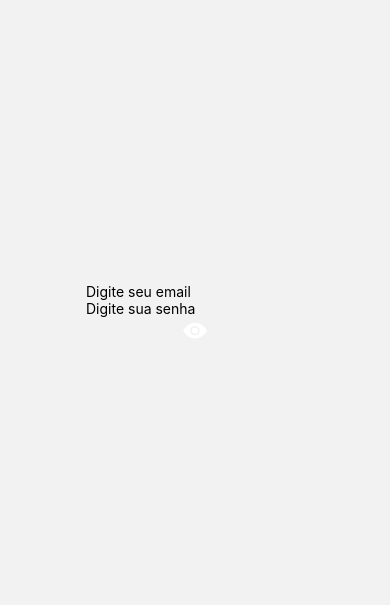
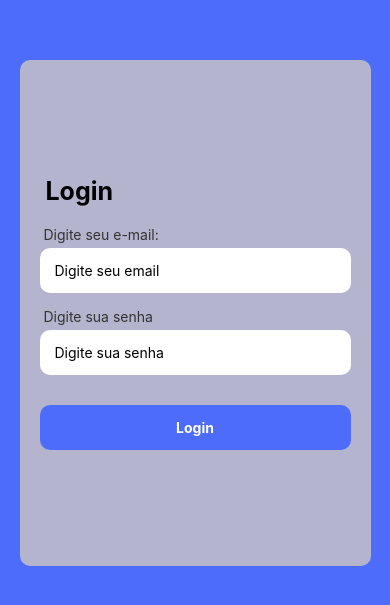
Before and after one commit to Zabriduel/stockplus_mobile, a React Native app: screen /Login in a window 390 px wide. Shown: the part 109-714 px from the top of the page. Built offline with nearby package versions, Linux system fonts and the light colour scheme.

Commit message:
Feat: login e home

```diff
--- a/App.tsx
+++ b/App.tsx
@@ -2,11 +2,13 @@ import { NavigationContainer } from "@react-navigation/native";
 import { createNativeStackNavigator } from "@react-navigation/native-stack";
 
 import Login from "./src/screens/Login";
+import Home from "./src/screens/Home";
 
 import React from "react";
 
 export type RootStackParamList = {
   Login: undefined,
+  Home: undefined,
 }
 
 const Stack = createNativeStackNavigator<RootStackParamList>();
@@ -22,6 +24,10 @@ export default function App() {
           }}
         />
 
+        <Stack.Screen
+          name="Home"
+          component={Home} />
+
       </Stack.Navigator>
     </NavigationContainer>
   );
--- /dev/null
+++ b/src/screens/Home/index.tsx
@@ -0,0 +1,60 @@
+import { StatusBar } from 'expo-status-bar';
+import { StyleSheet, Text, TouchableOpacity, View } from 'react-native';
+import { SafeAreaView } from 'react-native-safe-area-context';
+import { NativeStackNavigationProp } from '@react-navigation/native-stack';
+import { useNavigation } from '@react-navigation/native';
+import { RootStackParamList } from '../../../App';
+import FontAwesome5 from '@expo/vector-icons/FontAwesome5';
+
+type NavigationProps = NativeStackNavigationProp<RootStackParamList, 'Home'>;
+
+export default function Login() {
+    const navigation = useNavigation<NavigationProps>()
+    return (
+        <SafeAreaView style={styles.container}>
+            <TouchableOpacity style={styles.cards}>
+                <FontAwesome5 name="hourglass-half" size={24} color="black" style={styles.icons} />
+                <Text style={styles.info}>Vencimento próximo</Text>
+            </TouchableOpacity>
+            <TouchableOpacity style={styles.cards}>
+                <FontAwesome5 name="dolly-flatbed" size={24} color="black" style={styles.icons} />
+                <Text style={styles.info}>Movimentações</Text>
+            </TouchableOpacity>
+            <TouchableOpacity style={styles.cards}>
+                <FontAwesome5 name="exclamation-triangle" size={24} color="black" style={styles.icons} />
+                <Text style={styles.info}>Estoque mínimo</Text>
+            </TouchableOpacity>
+        </SafeAreaView>
+
+    );
+}
+const styles = StyleSheet.create({
+    container: {
+        flex: 1,
+        backgroundColor: '#4D6CFA',
+        height: '100%',
+        display: 'flex',
+        flexDirection: 'row',
+        flexWrap: 'wrap',
+
+    },
+    cards: {
+        backgroundColor: '#838383',
+        margin: 10,
+        height: '20%',
+        width: '45%',
+        borderRadius: 10,
+        justifyContent: 'center',
+        alignItems: 'center',
+
+    },
+    icons: {
+        // color: "white",
+        fontSize: 60,
+        marginBottom: 10,
+    },
+    info: {
+        // color: 'white'
+        fontSize: 15,
+    }
+});
--- a/src/screens/Login/index.tsx
+++ b/src/screens/Login/index.tsx
@@ -1,43 +1,93 @@
 import { StatusBar } from 'expo-status-bar';
 import { TextInput, StyleSheet, Text, View, TouchableOpacity } from 'react-native';
 import { Ionicons } from '@expo/vector-icons';
+import { SafeAreaView } from 'react-native-safe-area-context';
+import { NativeStackNavigationProp } from '@react-navigation/native-stack';
+import { useNavigation } from '@react-navigation/native';
+import { RootStackParamList } from '../../../App';
 
+type NavigationProps = NativeStackNavigationProp<RootStackParamList, 'Home'>;
 
 export default function Login() {
+    const navigation = useNavigation<NavigationProps>()
     return (
+        <SafeAreaView style={{ flex: 1 }}>
+            <View style={styles.container}>
+
                 <View style={styles.inputArea}>
-            <View>
-            </View>
+
+                    <Text style={styles.tituloLogin}> Login </Text>
+                    <Text  style={styles.textoInstrucao}> Digite seu e-mail:</Text>
                     <TextInput
                         placeholder='Digite seu email'
                         keyboardType="email-address"
                         autoCapitalize="none"
                         autoCorrect={false}
                         autoComplete="email"
+                        style={styles.textInput}
                     />
+                    <Text  style={styles.textoInstrucao}> Digite sua senha</Text>
                     <TextInput
                         placeholder='Digite sua senha'
                         secureTextEntry={true}
+                        style={styles.textInput}
                     />
+                    <TouchableOpacity onPress={() => navigation.navigate('Home')} style={styles.button}>
+                        <Text style={styles.text}>Login</Text>
+                    </TouchableOpacity>
 
-            <TouchableOpacity>
-                <Ionicons name="eye" color="#FFF" size={25} />
-            </TouchableOpacity>
                 </View>
+            </View>
+        </SafeAreaView>
 
     );
 }
-
 const styles = StyleSheet.create({
     container: {
         flex: 1,
-        backgroundColor: '#fff',
+        justifyContent: 'center',
         alignItems: 'center',
-        justifyContent: 'center',
+        backgroundColor: "#4D6CFA"
     },
     inputArea: {
-        height: "100%",
+        backgroundColor: 'rgb(180, 180, 206)',
+        height: "60%",
+        borderRadius: 10,
+        width: "90%",
         justifyContent: 'center',
-        alignItems: 'center'
+        alignItems: 'stretch', // Estica os filhos para usar a largura total disponível
+        paddingHorizontal: 20 // Cria uma margem interna nas laterais esquerda e direita
+    },
+    tituloLogin: {
+        marginBottom: 20,
+        fontWeight: 'bold',
+        fontSize: 25,
+        textAlign: 'left' // Alinha o título na esquerda
+    },
+    textoInstrucao: { // Classe para os textos de orientação
+        textAlign: 'left', // Garante o texto na esquerda
+        marginBottom: 5,
+        fontSize: 14,
+        color: '#333'
+    },
+    textInput: {
+        backgroundColor: 'white',
+        borderRadius: 10,
+        marginBottom: 15,
+        paddingHorizontal: 15, // Afasta o texto digitado da borda esquerda do input
+        height: 45,
+        textAlign: 'left' // Texto digitado começa na esquerda
+    },
+    button: {
+        backgroundColor: '#4D6CFA',
+        height: 45,
+        borderRadius: 10,
+        justifyContent: 'center',
+        alignItems: 'center', // Mantém o texto "Login" centralizado dentro do botão
+        marginTop: 15
+    },
+    text: {
+        color: 'white',
+        fontWeight: 'bold'
     }
 });
```
Lines whose indentation alone changed are shown as unchanged.
